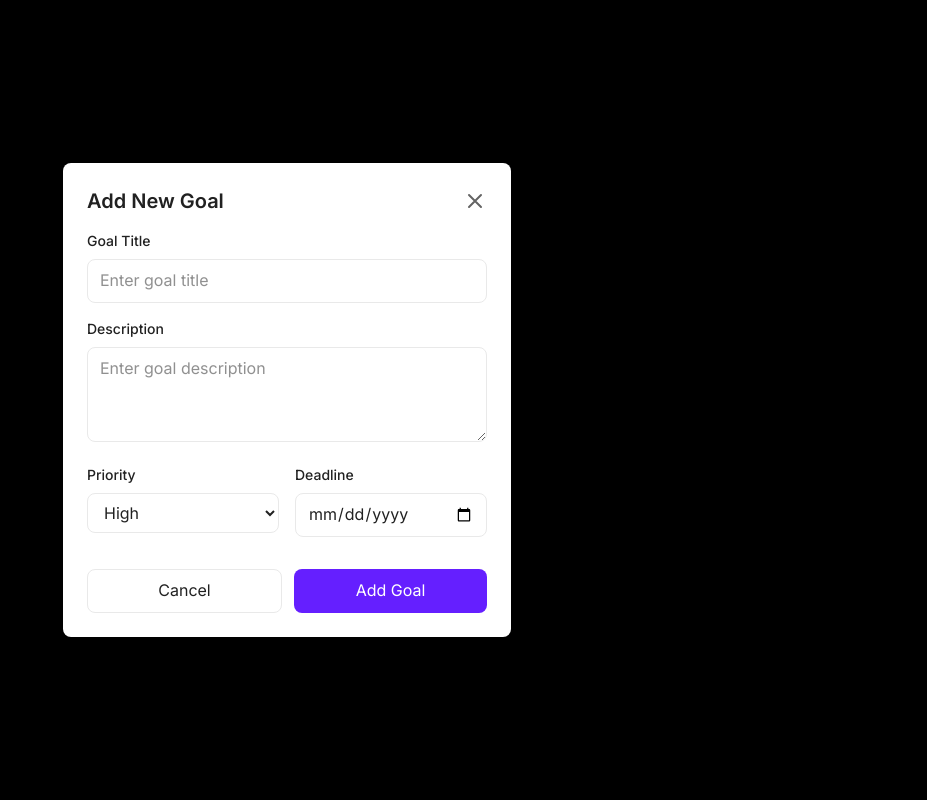
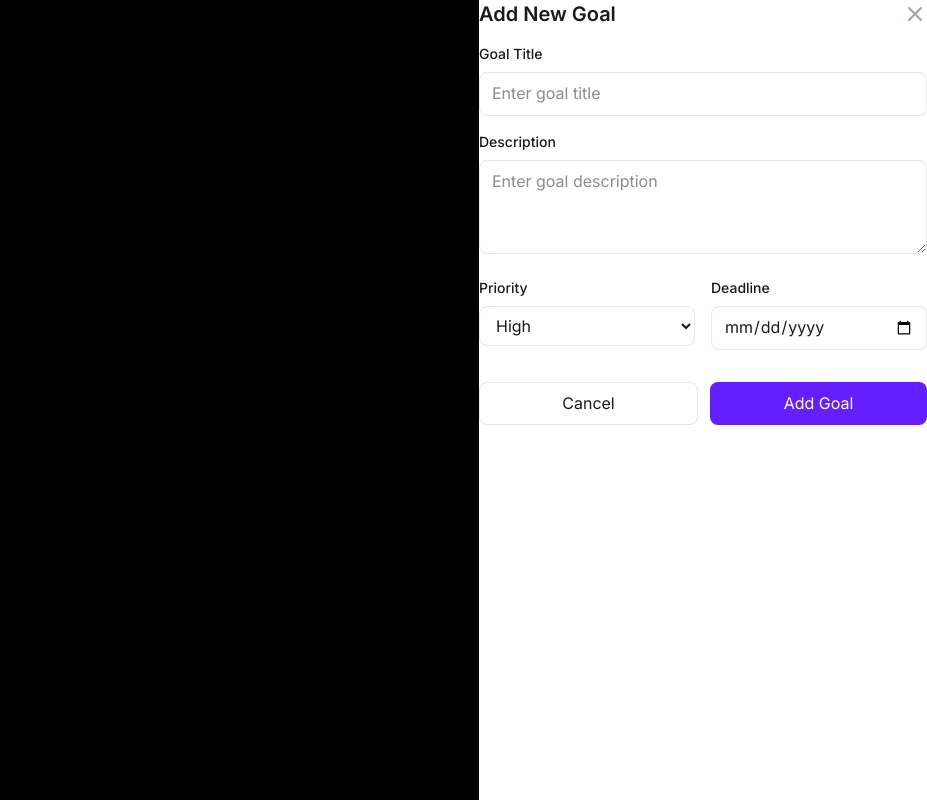
Before and after one commit to Cieden-team/management-performance, a Next.js app: page /goals in a window 1280 px wide. Both pictures are taken after typing "Sample" into the empty fields and a click on the button "Add Goal". Shown: the top 800 px of the page, without its empty margins (353-1280 px from the left). Built offline with nearby package versions, Linux system fonts and the light colour scheme; no server answers.

Commit message:
Update Goals page - fix popup to slide from right side and update colors to modern design

```diff
--- a/src/app/goals/page.tsx
+++ b/src/app/goals/page.tsx
@@ -182,7 +182,7 @@ const GoalsPage = () => {
                 </div>
                 <button
                   onClick={() => handleEditGoal(goal)}
-                  className="text-[#646464] dark:text-[#909090] hover:text-[#212121] dark:hover:text-white"
+                  className="text-gray-500 hover:text-[#212121] dark:hover:text-white"
                 >
                   <Edit className="h-4 w-4" />
                 </button>
@@ -190,19 +190,19 @@ const GoalsPage = () => {
 
               {/* Content */}
               <div className="space-y-3">
-                <h3 className="font-semibold text-[#212121] dark:text-white">{goal.title}</h3>
-                <p className="text-sm text-[#646464] dark:text-[#909090]">{goal.description}</p>
+                <h3 className="font-semibold text-gray-900">{goal.title}</h3>
+                <p className="text-sm text-gray-500">{goal.description}</p>
 
                 {/* Progress */}
                 <div>
                   <div className="flex justify-between text-sm mb-1">
-                    <span className="text-[#646464] dark:text-[#909090]">Progress</span>
-                    <span className="font-medium text-[#212121] dark:text-white">{goal.progress}%</span>
+                    <span className="text-gray-500">Progress</span>
+                    <span className="font-medium text-gray-900">{goal.progress}%</span>
                   </div>
                   <div className="w-full bg-[#e9e9e9] dark:bg-[#373737] rounded-full h-2">
                     <div
                       className={`h-2 rounded-full ${
-                        goal.status === "completed" ? "bg-[#8AC34A]" : "bg-[#651FFF]"
+                        goal.status === "completed" ? "bg-[#8AC34A]" : "bg-purple-600"
                       }`}
                       style={{ width: `${goal.progress}%` }}
                     ></div>
@@ -210,7 +210,7 @@ const GoalsPage = () => {
                 </div>
 
                 {/* Deadline */}
-                <div className="flex items-center space-x-2 text-sm text-[#646464] dark:text-[#909090]">
+                <div className="flex items-center space-x-2 text-sm text-gray-500">
                   <Calendar className="h-4 w-4" />
                   <span>Deadline: {new Date(goal.deadline).toLocaleDateString()}</span>
                 </div>
@@ -220,7 +220,7 @@ const GoalsPage = () => {
                   {goal.tags.map((tag, index) => (
                     <span
                       key={index}
-                      className="px-2 py-1 text-xs bg-[#f0e9ff] dark:bg-[#651FFF] text-[#651FFF] dark:text-white rounded-full"
+                      className="px-2 py-1 text-xs bg-[#f0e9ff] dark:bg-purple-600 text-[#651FFF] dark:text-white rounded-full"
                     >
                       {tag}
                     </span>
@@ -234,13 +234,13 @@ const GoalsPage = () => {
 
       {/* Add Goal Modal */}
       {showAddGoalModal && (
-        <div className="fixed inset-0 bg-black bg-opacity-50 flex items-center justify-center z-50">
-          <div className="bg-white dark:bg-[#000319] rounded-lg shadow-xl p-6 w-full max-w-md mx-4">
+        <div className="fixed inset-0 bg-black bg-opacity-50 z-50">
+          <div className="absolute right-0 top-0 h-full w-full max-w-md bg-white shadow-xl transform transition-transform duration-300 ease-in-out">
             <div className="flex items-center justify-between mb-4">
-              <h2 className="text-xl font-semibold text-[#212121] dark:text-white">Add New Goal</h2>
+              <h2 className="text-xl font-semibold text-gray-900">Add New Goal</h2>
               <button
                 onClick={() => setShowAddGoalModal(false)}
-                className="text-[#646464] dark:text-[#909090] hover:text-[#212121] dark:hover:text-white"
+                className="text-gray-500 hover:text-[#212121] dark:hover:text-white"
               >
                 <svg className="w-6 h-6" fill="none" stroke="currentColor" viewBox="0 0 24 24">
                   <path strokeLinecap="round" strokeLinejoin="round" strokeWidth={2} d="M6 18L18 6M6 6l12 12" />
@@ -250,22 +250,22 @@ const GoalsPage = () => {
 
             <form className="space-y-4">
               <div>
-                <label className="block text-sm font-medium text-[#212121] dark:text-white mb-2">
+                <label className="block text-sm font-medium text-gray-900 mb-2">
                   Goal Title
                 </label>
                 <input
                   type="text"
-                  className="w-full px-3 py-2 border border-[#e9e9e9] dark:border-[#373737] rounded-lg focus:ring-2 focus:ring-[#651FFF] focus:border-transparent bg-white dark:bg-[#000319] text-[#212121] dark:text-white"
+                  className="w-full px-3 py-2 border border-gray-200 rounded-lg focus:ring-2 focus:ring-purple-600 focus:border-transparent bg-white text-gray-900"
                   placeholder="Enter goal title"
                 />
               </div>
 
               <div>
-                <label className="block text-sm font-medium text-[#212121] dark:text-white mb-2">
+                <label className="block text-sm font-medium text-gray-900 mb-2">
                   Description
                 </label>
                 <textarea
-                  className="w-full px-3 py-2 border border-[#e9e9e9] dark:border-[#373737] rounded-lg focus:ring-2 focus:ring-[#651FFF] focus:border-transparent bg-white dark:bg-[#000319] text-[#212121] dark:text-white"
+                  className="w-full px-3 py-2 border border-gray-200 rounded-lg focus:ring-2 focus:ring-purple-600 focus:border-transparent bg-white text-gray-900"
                   rows={3}
                   placeholder="Enter goal description"
                 ></textarea>
@@ -273,10 +273,10 @@ const GoalsPage = () => {
 
               <div className="grid grid-cols-2 gap-4">
                 <div>
-                  <label className="block text-sm font-medium text-[#212121] dark:text-white mb-2">
+                  <label className="block text-sm font-medium text-gray-900 mb-2">
                     Priority
                   </label>
-                  <select className="w-full px-3 py-2 border border-[#e9e9e9] dark:border-[#373737] rounded-lg focus:ring-2 focus:ring-[#651FFF] focus:border-transparent bg-white dark:bg-[#000319] text-[#212121] dark:text-white">
+                  <select className="w-full px-3 py-2 border border-gray-200 rounded-lg focus:ring-2 focus:ring-purple-600 focus:border-transparent bg-white text-gray-900">
                     <option value="high">High</option>
                     <option value="medium">Medium</option>
                     <option value="low">Low</option>
@@ -284,12 +284,12 @@ const GoalsPage = () => {
                 </div>
 
                 <div>
-                  <label className="block text-sm font-medium text-[#212121] dark:text-white mb-2">
+                  <label className="block text-sm font-medium text-gray-900 mb-2">
                     Deadline
                   </label>
                   <input
                     type="date"
-                    className="w-full px-3 py-2 border border-[#e9e9e9] dark:border-[#373737] rounded-lg focus:ring-2 focus:ring-[#651FFF] focus:border-transparent bg-white dark:bg-[#000319] text-[#212121] dark:text-white"
+                    className="w-full px-3 py-2 border border-gray-200 rounded-lg focus:ring-2 focus:ring-purple-600 focus:border-transparent bg-white text-gray-900"
                   />
                 </div>
               </div>
@@ -298,13 +298,13 @@ const GoalsPage = () => {
                 <button
                   type="button"
                   onClick={() => setShowAddGoalModal(false)}
-                  className="flex-1 px-4 py-2 border border-[#e9e9e9] dark:border-[#373737] text-[#212121] dark:text-white bg-white dark:bg-[#000319] rounded-lg hover:bg-[#f8f9fa] dark:hover:bg-[#373737] transition-colors"
+                  className="flex-1 px-4 py-2 border border-gray-200 text-gray-900 bg-white rounded-lg hover:bg-gray-50 transition-colors"
                 >
                   Cancel
                 </button>
                 <button
                   type="submit"
-                  className="flex-1 px-4 py-2 bg-[#651FFF] text-white rounded-lg hover:bg-[#5b1ce6] transition-colors"
+                  className="flex-1 px-4 py-2 bg-purple-600 text-white rounded-lg hover:bg-purple-700 transition-colors"
                 >
                   Add Goal
                 </button>
@@ -316,13 +316,13 @@ const GoalsPage = () => {
 
       {/* Edit Goal Modal */}
       {showEditGoalModal && selectedGoal && (
-        <div className="fixed inset-0 bg-black bg-opacity-50 flex items-center justify-center z-50">
-          <div className="bg-white dark:bg-[#000319] rounded-lg shadow-xl p-6 w-full max-w-md mx-4">
+        <div className="fixed inset-0 bg-black bg-opacity-50 z-50">
+          <div className="absolute right-0 top-0 h-full w-full max-w-md bg-white shadow-xl transform transition-transform duration-300 ease-in-out">
             <div className="flex items-center justify-between mb-4">
-              <h2 className="text-xl font-semibold text-[#212121] dark:text-white">Edit Goal</h2>
+              <h2 className="text-xl font-semibold text-gray-900">Edit Goal</h2>
               <button
                 onClick={() => setShowEditGoalModal(false)}
-                className="text-[#646464] dark:text-[#909090] hover:text-[#212121] dark:hover:text-white"
+                className="text-gray-500 hover:text-[#212121] dark:hover:text-white"
               >
                 <svg className="w-6 h-6" fill="none" stroke="currentColor" viewBox="0 0 24 24">
                   <path strokeLinecap="round" strokeLinejoin="round" strokeWidth={2} d="M6 18L18 6M6 6l12 12" />
@@ -332,33 +332,33 @@ const GoalsPage = () => {
 
             <form className="space-y-4">
               <div>
-                <label className="block text-sm font-medium text-[#212121] dark:text-white mb-2">
+                <label className="block text-sm font-medium text-gray-900 mb-2">
                   Goal Title
                 </label>
                 <input
                   type="text"
                   defaultValue={selectedGoal.title}
-                  className="w-full px-3 py-2 border border-[#e9e9e9] dark:border-[#373737] rounded-lg focus:ring-2 focus:ring-[#651FFF] focus:border-transparent bg-white dark:bg-[#000319] text-[#212121] dark:text-white"
+                  className="w-full px-3 py-2 border border-gray-200 rounded-lg focus:ring-2 focus:ring-purple-600 focus:border-transparent bg-white text-gray-900"
                 />
               </div>
 
               <div>
-                <label className="block text-sm font-medium text-[#212121] dark:text-white mb-2">
+                <label className="block text-sm font-medium text-gray-900 mb-2">
                   Description
                 </label>
                 <textarea
                   defaultValue={selectedGoal.description}
-                  className="w-full px-3 py-2 border border-[#e9e9e9] dark:border-[#373737] rounded-lg focus:ring-2 focus:ring-[#651FFF] focus:border-transparent bg-white dark:bg-[#000319] text-[#212121] dark:text-white"
+                  className="w-full px-3 py-2 border border-gray-200 rounded-lg focus:ring-2 focus:ring-purple-600 focus:border-transparent bg-white text-gray-900"
                   rows={3}
                 ></textarea>
               </div>
 
               <div className="grid grid-cols-2 gap-4">
                 <div>
-                  <label className="block text-sm font-medium text-[#212121] dark:text-white mb-2">
+                  <label className="block text-sm font-medium text-gray-900 mb-2">
                     Priority
                   </label>
-                  <select defaultValue={selectedGoal.priority} className="w-full px-3 py-2 border border-[#e9e9e9] dark:border-[#373737] rounded-lg focus:ring-2 focus:ring-[#651FFF] focus:border-transparent bg-white dark:bg-[#000319] text-[#212121] dark:text-white">
+                  <select defaultValue={selectedGoal.priority} className="w-full px-3 py-2 border border-gray-200 rounded-lg focus:ring-2 focus:ring-purple-600 focus:border-transparent bg-white text-gray-900">
                     <option value="high">High</option>
                     <option value="medium">Medium</option>
                     <option value="low">Low</option>
@@ -366,10 +366,10 @@ const GoalsPage = () => {
                 </div>
 
                 <div>
-                  <label className="block text-sm font-medium text-[#212121] dark:text-white mb-2">
+                  <label className="block text-sm font-medium text-gray-900 mb-2">
                     Status
                   </label>
-                  <select defaultValue={selectedGoal.status} className="w-full px-3 py-2 border border-[#e9e9e9] dark:border-[#373737] rounded-lg focus:ring-2 focus:ring-[#651FFF] focus:border-transparent bg-white dark:bg-[#000319] text-[#212121] dark:text-white">
+                  <select defaultValue={selectedGoal.status} className="w-full px-3 py-2 border border-gray-200 rounded-lg focus:ring-2 focus:ring-purple-600 focus:border-transparent bg-white text-gray-900">
                     <option value="active">Active</option>
                     <option value="completed">Completed</option>
                     <option value="paused">Paused</option>
@@ -381,13 +381,13 @@ const GoalsPage = () => {
                 <button
                   type="button"
                   onClick={() => setShowEditGoalModal(false)}
-                  className="flex-1 px-4 py-2 border border-[#e9e9e9] dark:border-[#373737] text-[#212121] dark:text-white bg-white dark:bg-[#000319] rounded-lg hover:bg-[#f8f9fa] dark:hover:bg-[#373737] transition-colors"
+                  className="flex-1 px-4 py-2 border border-gray-200 text-gray-900 bg-white rounded-lg hover:bg-gray-50 transition-colors"
                 >
                   Cancel
                 </button>
                 <button
                   type="submit"
-                  className="flex-1 px-4 py-2 bg-[#651FFF] text-white rounded-lg hover:bg-[#5b1ce6] transition-colors"
+                  className="flex-1 px-4 py-2 bg-purple-600 text-white rounded-lg hover:bg-purple-700 transition-colors"
                 >
                   Save Changes
                 </button>
```
